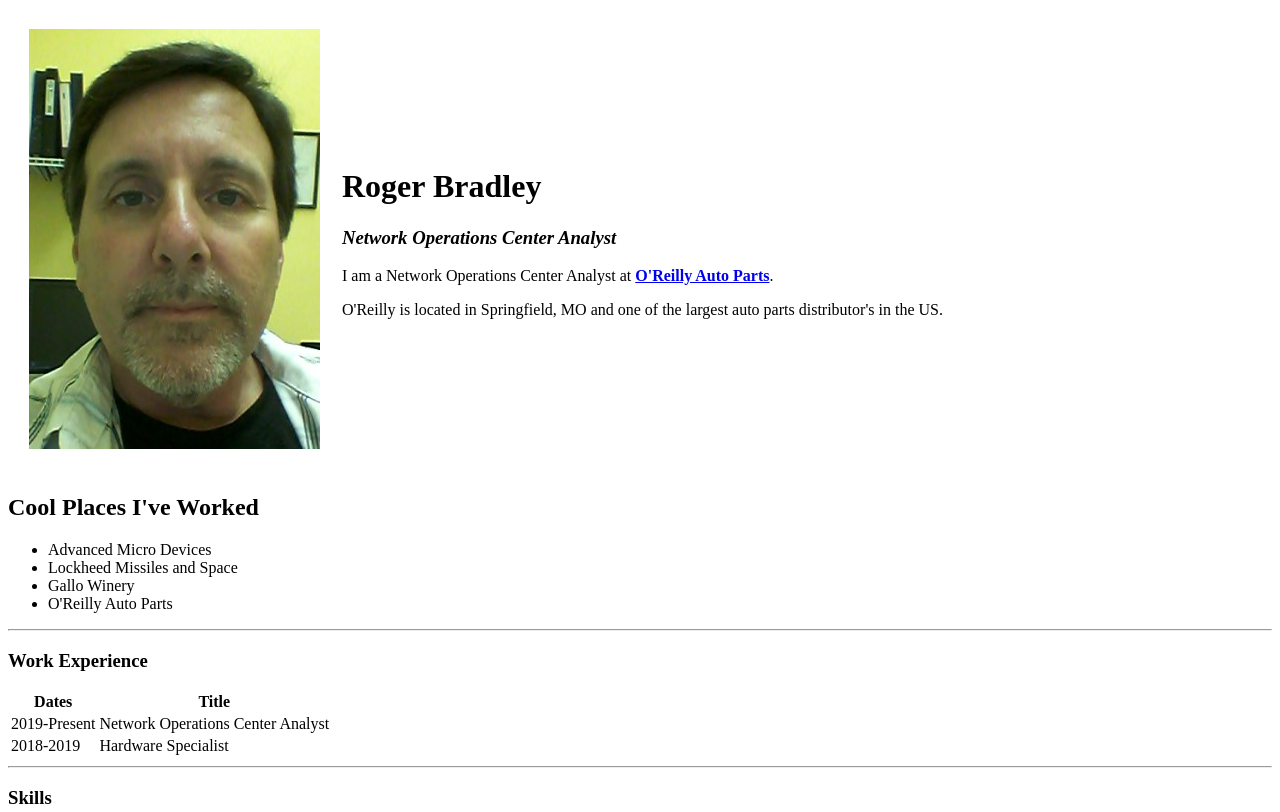
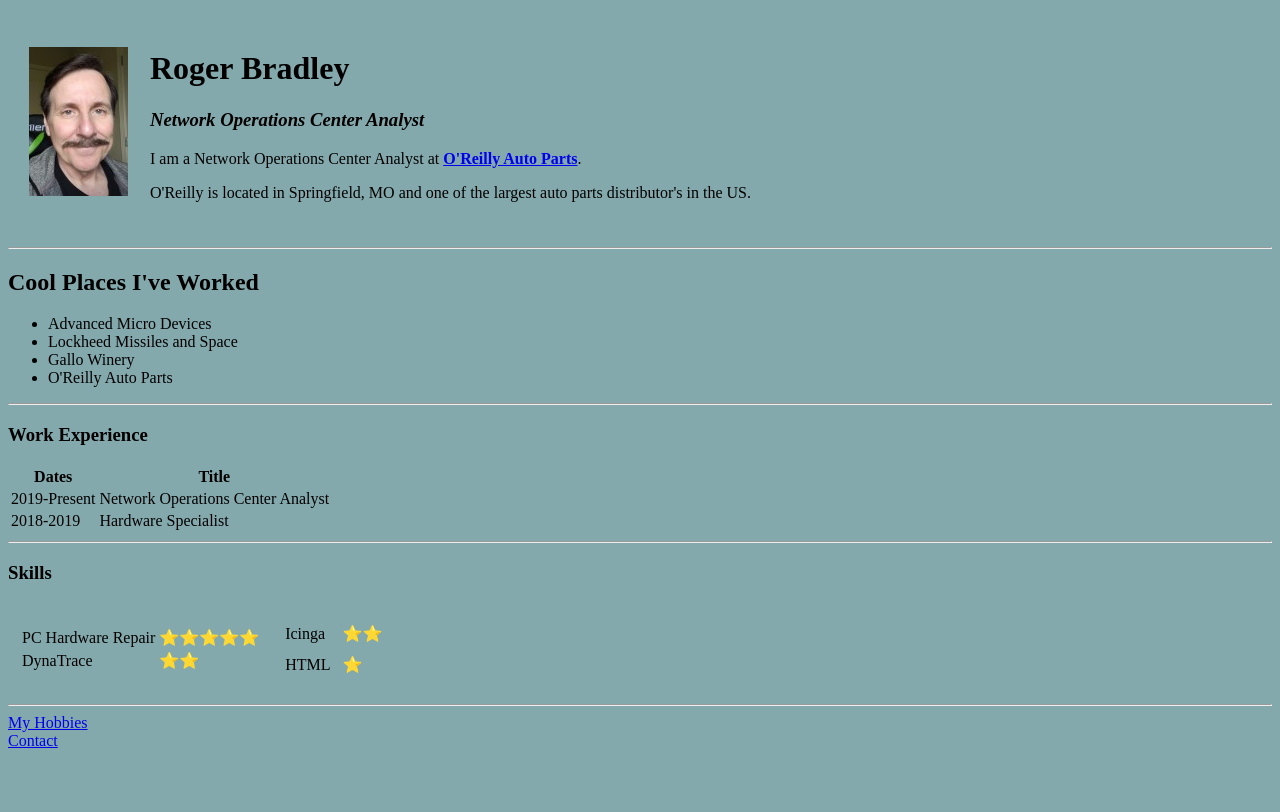
Before and after one commit to roger6063/cv, a plain HTML site: page index.html in a window 1280 px wide. Shown: the top 812 px of the page. Drawn offline with Linux system fonts and the light colour scheme.

Commit message:
Update index.html

```diff
--- a/index.html
+++ b/index.html
@@ -3,17 +3,24 @@
 <head>
   <meta charset="utf-8">
   <title>♣ Roger's Personal website</title>
+
+  <style media="screen">
+    body {
+      background-color: #84A9AC;;
+    }
+  </style>
 </head>
 <body>
   <table cellspacing="20">
     <tr>
-      <td><img src="images/20140815_144235.jpg" alt="Roger's Profile Picture"></td>
+      <td><img src="images/RogerII.jpg" alt="Roger's Profile Picture"></td>
       <td><h1>Roger Bradley</h1>
       <p><h3><i>Network Operations Center Analyst</i></h3></p>
       <p>I am a Network Operations Center Analyst at <strong><a href="https://www.oreillyauto.com/">O'Reilly Auto Parts</a></strong>.</em></p>
         O'Reilly is located in Springfield, MO and one of the largest auto parts distributor's in the US.</p>
      </tr>
    </table>
+   <hr>
   <h2>Cool Places I've Worked</h2>
    <ul>
       <li>Advanced Micro Devices</li>
```
